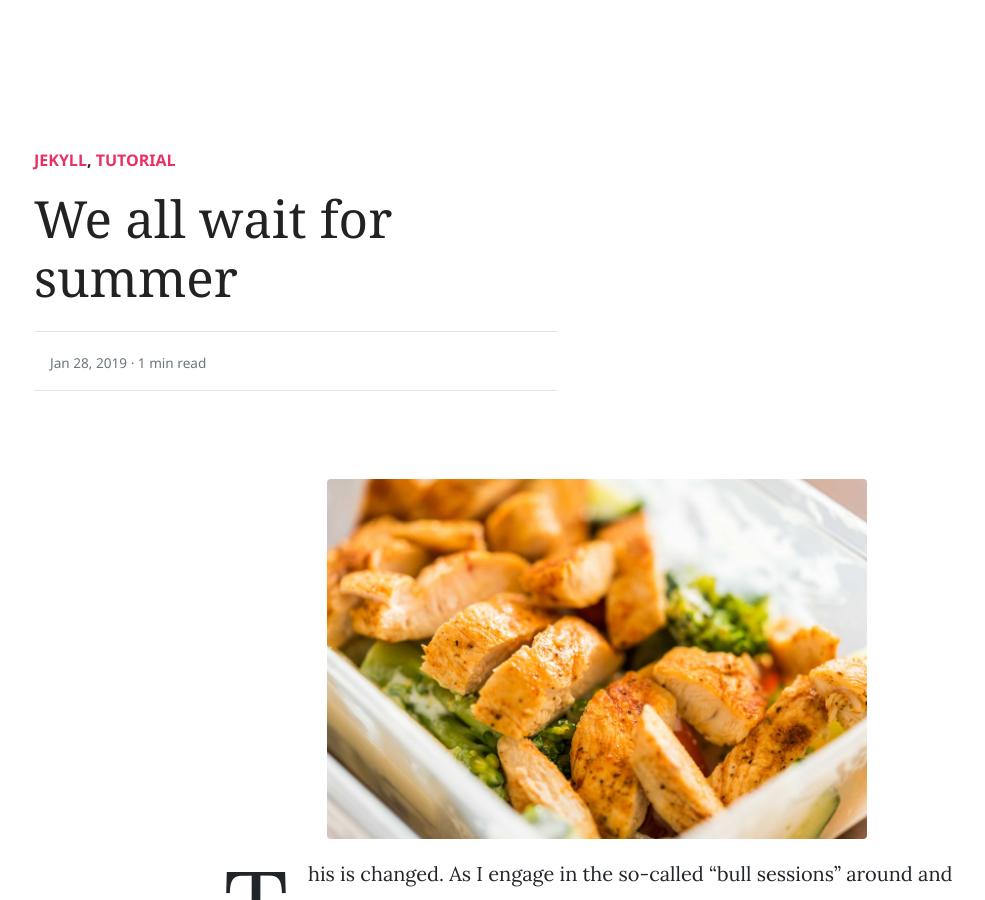
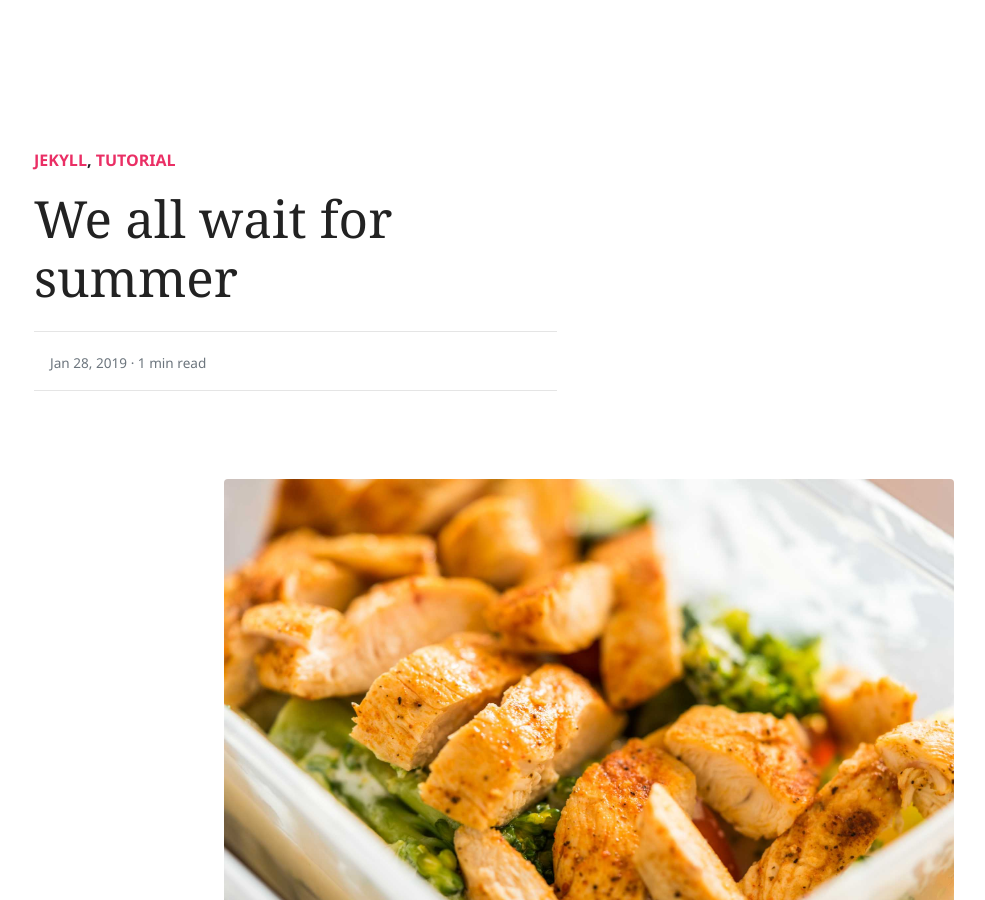
Before and after one commit to viccorrera/viccorrera.github.io, a Jekyll site: the page built from _posts/2019-01-28-we-all-wait-for-summer.md, in a window 1280 px wide and 900 px high. Shown: the whole window, without its empty margins (51-1036 px from the left). Built offline with Jekyll 4.4.1, drawn with Linux system fonts in a browser that asks for light colours; nearby versions of some CDN libraries.

Commit message:
Put hero img elem inside content container

```diff
--- a/_layouts/post.html
+++ b/_layouts/post.html
@@ -40,10 +40,11 @@ layout: default
 
 <div class="container-lg pt-4 pb-4">
 
-	<div class="justify-content-center d-flex">
+	<div class="row justify-content-center">
+
 		<!-- Hero Image -->
 		{% if page.image %}
-		<div class="col-md-6 pr-0 align-self-center">
+		<div class="col-md-12 col-lg-8">
 			<figure>
 				<img class="rounded" src="{% if page.image contains " ://" %}{{ page.image }}{% else %}{{ site.baseurl
 					}}/{{ page.image }}{% endif %}" alt="{{ page.title }}">
@@ -53,10 +54,7 @@ layout: default
 			</figure>
 		</div>
 		{% endif %}
-	</div>
 
-
-	<div class="row justify-content-center">
 		<div class="col-md-12 col-lg-8">
 			<!-- Article -->
 			<article class="article-post">
```
